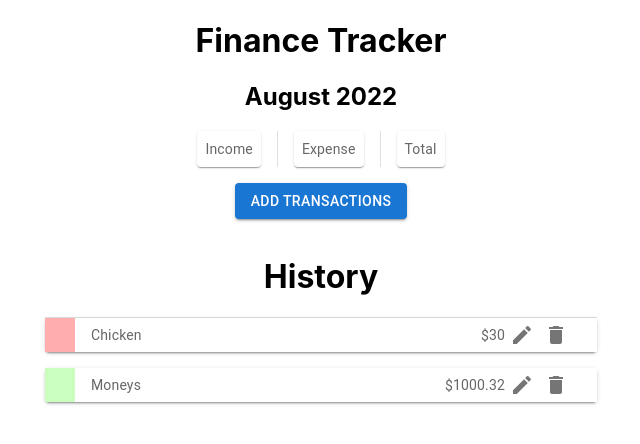
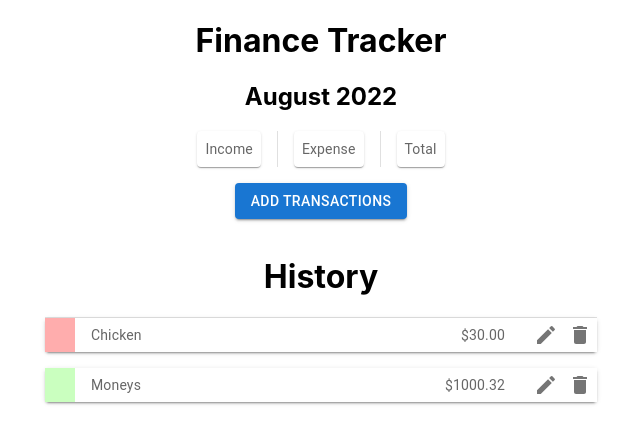
Before and after one commit to js-chun/expense-tracker, a React (Create React App) app: page / in a window 1280 px wide. Shown: the top 444 px of the page, without its empty margins (319-959 px from the left). Built offline with nearby package versions, Linux system fonts and the light colour scheme.

Commit message:
added uuid for transaction ids and delete transaction functionality

```diff
--- a/package.json
+++ b/package.json
@@ -13,6 +13,7 @@
     "react": "^18.2.0",
     "react-dom": "^18.2.0",
     "react-scripts": "5.0.1",
+    "uuid": "^8.3.2",
     "web-vitals": "^2.1.4"
   },
   "scripts": {
--- a/src/FinancesApp.js
+++ b/src/FinancesApp.js
@@ -7,9 +7,24 @@ import Box from "@mui/material/Box"
 import Drawer from "@mui/material/Drawer"
 import Button from "@mui/material/Button"
 
+//for now with default transactions
+import { v4 as uuidv4 } from "uuid"
+
 const defaultTransactions = [
-	{ amount: 30.0, desc: "Chicken", date: "2022-08-15", type: "expenses" },
-	{ amount: 1000.32, desc: "Moneys", date: "2022-08-15", type: "income" },
+	{
+		amount: 30.0,
+		desc: "Chicken",
+		date: "2022-08-15",
+		type: "expenses",
+		id: uuidv4(),
+	},
+	{
+		amount: 1000.32,
+		desc: "Moneys",
+		date: "2022-08-15",
+		type: "income",
+		id: uuidv4(),
+	},
 ]
 
 export default function FinancesApp() {
@@ -32,6 +47,13 @@ export default function FinancesApp() {
 		setTransactions(updatedTransactions)
 	}
 
+	const deleteTransaction = (transactionId) => {
+		const updatedTransactions = [...transactions].filter(
+			(transaction) => transaction.id !== transactionId
+		)
+		setTransactions(updatedTransactions)
+	}
+
 	return (
 		<Container maxWidth="sm">
 			<h1>Finance Tracker</h1>
@@ -47,7 +69,10 @@ export default function FinancesApp() {
 					<FinancesForm addTransaction={addTransaction} />
 				</Box>
 			</Drawer>
-			<FinancesHistory transactions={transactions} />
+			<FinancesHistory
+				transactions={transactions}
+				deleteTransaction={deleteTransaction}
+			/>
 		</Container>
 	)
 }
--- a/src/FinancesForm.js
+++ b/src/FinancesForm.js
@@ -1,5 +1,6 @@
 import React, { useState } from "react"
 import { getDateString, getDateInTimezone } from "./utils/FormHelper"
+import { v4 as uuidv4 } from "uuid"
 import Box from "@mui/material/Box"
 import Button from "@mui/material/Button"
 import ToggleButton from "@mui/material/ToggleButton"
@@ -66,6 +67,7 @@ export default function FinancesForm(props) {
 			desc: transaction.desc,
 			date: transaction.date,
 			type: financeType,
+			id: uuidv4(),
 		})
 	}
 
--- a/src/FinancesHistory.js
+++ b/src/FinancesHistory.js
@@ -5,14 +5,19 @@ import Stack from "@mui/material/Stack"
 import Box from "@mui/material/Box"
 
 export default function FinancesHistory(props) {
-	const { transactions } = props
+	const { transactions, deleteTransaction } = props
 	return (
 		<Box>
 			<h1>History</h1>
 			<Divider></Divider>
 			<Stack spacing={2}>
 				{transactions.map((transaction) => (
-					<FinancesTransaction transaction={transaction} />
+					<FinancesTransaction
+						key={transaction.id}
+						id={transaction.id}
+						transaction={transaction}
+						deleteTransaction={deleteTransaction}
+					/>
 				))}
 			</Stack>
 		</Box>
--- a/src/FinancesTransaction.js
+++ b/src/FinancesTransaction.js
@@ -17,13 +17,14 @@ const Item = styled("div")(({ theme }) => ({
 	height: "100%",
 }))
 
-// expenses #ffadad
-// incomes #caffbf
-
 export default function FinancesTransaction(props) {
-	const { transaction } = props
+	const { transaction, deleteTransaction } = props
 	const backgroundColor =
 		transaction.type === "expenses" ? "#ffadad" : "#caffbf"
+
+	const handleDelete = () => {
+		deleteTransaction(transaction.id)
+	}
 	return (
 		<Paper elevation={2}>
 			<Grid container p={0} spacing={0} sx={{ width: "100%" }}>
@@ -44,15 +45,16 @@ export default function FinancesTransaction(props) {
 					</Item>
 				</Grid>
 				<Grid lg={2}>
-					{/* Need to get .00 cents in */}
-					<Item sx={{ justifyContent: "end" }}>${transaction.amount}</Item>
+					<Item sx={{ justifyContent: "end" }}>
+						${transaction.amount.toFixed(2)}
+					</Item>
 				</Grid>
 				<Grid lg={2}>
-					<Item>
+					<Item sx={{ justifyContent: "end" }}>
 						<IconButton size="small">
 							<EditIcon />
 						</IconButton>
-						<IconButton size="small">
+						<IconButton size="small" onClick={handleDelete}>
 							<DeleteIcon />
 						</IconButton>
 					</Item>
```
Also changed, not shown: 1 other file (tests, documents, lock files or other folders).
